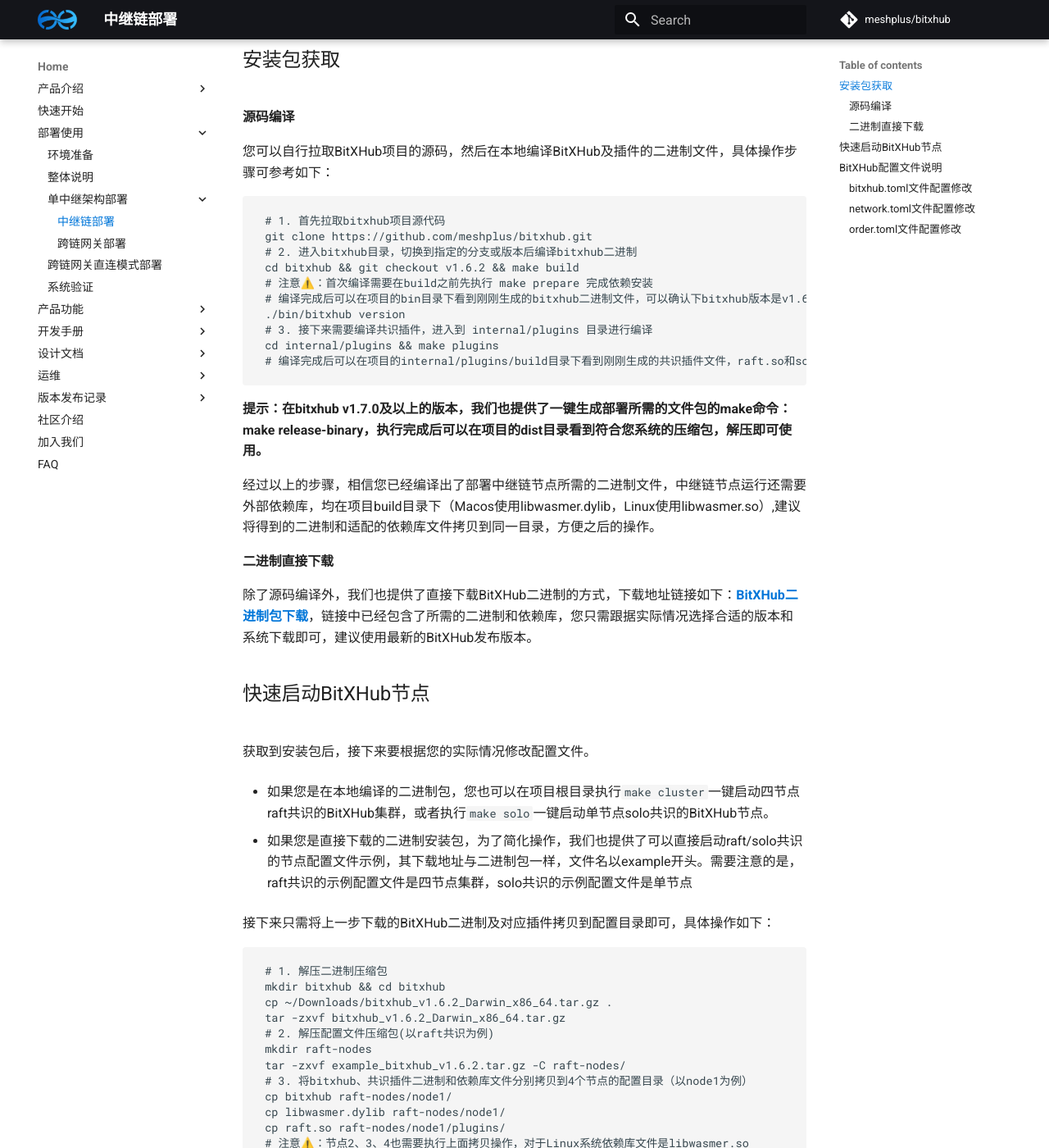
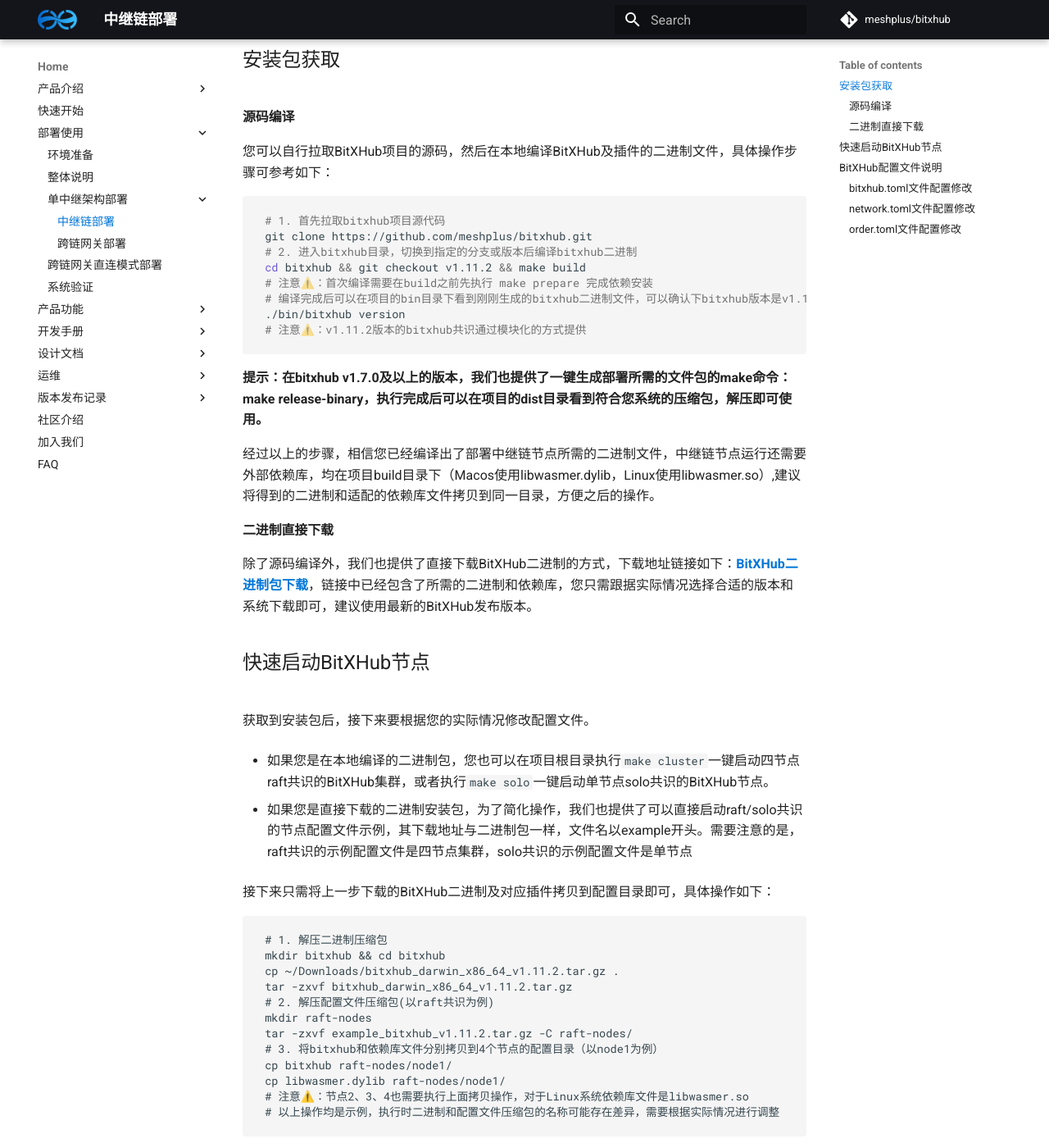
Before and after one commit to meshplus/bitxhub-docs, an MkDocs documentation site: the page built from docs/bitxhub/usage/single_bitxhub/deploy_bitxhub.md, in a window 1280 px wide and 1400 px high, scrolled down 285 px. Shown: the whole window at 82% size. Built offline with MkDocs 1.6.1 and Material for MkDocs 9.7.7, drawn with Linux system fonts in a browser that asks for light colours; comment, search, counter and statistics services are not loaded; the version menu is left out; some of the changed text lies outside the part shown.

Commit message:
add deploy docs

````diff
--- a/docs/bitxhub/usage/single_bitxhub/deploy_bitxhub.md
+++ b/docs/bitxhub/usage/single_bitxhub/deploy_bitxhub.md
@@ -8,17 +8,15 @@
 
 您可以自行拉取BitXHub项目的源码，然后在本地编译BitXHub及插件的二进制文件，具体操作步骤可参考如下：
 
-```
+```shell
 # 1. 首先拉取bitxhub项目源代码
 git clone https://github.com/meshplus/bitxhub.git
 # 2. 进入bitxhub目录，切换到指定的分支或版本后编译bitxhub二进制
-cd bitxhub && git checkout v1.6.2 && make build
+cd bitxhub && git checkout v1.11.2 && make build
 # 注意⚠️：首次编译需要在build之前先执行 make prepare 完成依赖安装
-# 编译完成后可以在项目的bin目录下看到刚刚生成的bitxhub二进制文件，可以确认下bitxhub版本是v1.6.2
+# 编译完成后可以在项目的bin目录下看到刚刚生成的bitxhub二进制文件，可以确认下bitxhub版本是v1.11.2
 ./bin/bitxhub version
-# 3. 接下来需要编译共识插件，进入到 internal/plugins 目录进行编译
-cd internal/plugins && make plugins
-# 编译完成后可以在项目的internal/plugins/build目录下看到刚刚生成的共识插件文件，raft.so和solo.so
+# 注意⚠️：v1.11.2版本的bitxhub共识通过模块化的方式提供
 ```
 
 **提示：在bitxhub v1.7.0及以上的版本，我们也提供了一键生成部署所需的文件包的make命令：make release-binary，执行完成后可以在项目的dist目录看到符合您系统的压缩包，解压即可使用。**
@@ -27,7 +25,7 @@
 
 #### 二进制直接下载
 
-除了源码编译外，我们也提供了直接下载BitXHub二进制的方式，下载地址链接如下：[BitXHub二进制包下载](https://github.com/meshplus/bitxhub/releases/tag/v1.6.2)，链接中已经包含了所需的二进制和依赖库，您只需跟据实际情况选择合适的版本和系统下载即可，建议使用最新的BitXHub发布版本。
+除了源码编译外，我们也提供了直接下载BitXHub二进制的方式，下载地址链接如下：[BitXHub二进制包下载](https://github.com/meshplus/bitxhub/releases/tag/v1.11.2)，链接中已经包含了所需的二进制和依赖库，您只需跟据实际情况选择合适的版本和系统下载即可，建议使用最新的BitXHub发布版本。
 
 
 
@@ -44,15 +42,14 @@
 ```
 # 1. 解压二进制压缩包
 mkdir bitxhub && cd bitxhub
-cp ~/Downloads/bitxhub_v1.6.2_Darwin_x86_64.tar.gz .
-tar -zxvf bitxhub_v1.6.2_Darwin_x86_64.tar.gz
+cp ~/Downloads/bitxhub_darwin_x86_64_v1.11.2.tar.gz .
+tar -zxvf bitxhub_darwin_x86_64_v1.11.2.tar.gz
 # 2. 解压配置文件压缩包(以raft共识为例)
 mkdir raft-nodes
-tar -zxvf example_bitxhub_v1.6.2.tar.gz -C raft-nodes/
-# 3. 将bitxhub、共识插件二进制和依赖库文件分别拷贝到4个节点的配置目录（以node1为例）
+tar -zxvf example_bitxhub_v1.11.2.tar.gz -C raft-nodes/
+# 3. 将bitxhub和依赖库文件分别拷贝到4个节点的配置目录（以node1为例）
 cp bitxhub raft-nodes/node1/
 cp libwasmer.dylib raft-nodes/node1/
-cp raft.so raft-nodes/node1/plugins/
 # 注意⚠️：节点2、3、4也需要执行上面拷贝操作，对于Linux系统依赖库文件是libwasmer.so
 # 以上操作均是示例，执行时二进制和配置文件压缩包的名称可能存在差异，需要根据实际情况进行调整
 ```
@@ -98,10 +95,12 @@
 | **[ping]**     | ping集群节点功能                      |
 | **[security]** | 证书体系                              |
 | **[limiter]**  | 流量控制配置                          |
+| **[appchain]** | 同步以太坊区块头                      |
 | **[log]**      | 日志输出相关设置                      |
 | **[cert]**     | 是否开启认证节点p2p通信证书           |
-| **[order]**    | 共识模块，作为插件进行加载            |
+| **[order]**    | 共识模块，作为模块进行加载            |
 | **[executor]** | 执行引擎类型                          |
+| **[ledger]**   | 账本类型                              |
 | **[genesis]**  | 创世节点配置                          |
 
 **在快速体验部署流程中，需要修改的配置一般只有port、order的信息，其它配置默认即可。** 以下为示例参考
@@ -120,7 +119,7 @@
 
 ```shell
 [order]
-  plugin = "plugins/raft.so"
+  plugin = "raft"
 ```
 
 
@@ -163,7 +162,7 @@
 **说明：上面 account就是上一节中bitxhub节点的address地址，hosts中一般就改变ip地址即可，节点的pid信息可以通过如下命令获取：**
 
 ```javascript
-./bitxhub cert priv pid --path ./node1/key.priv
+./bitxhub cert priv pid --path certs/node.priv
 # 示例输出：QmWAaFDQ3p2Hj383WsBGU2nLMtsJk1aT9obXXXxL5UyUuA
 ```
 
````
